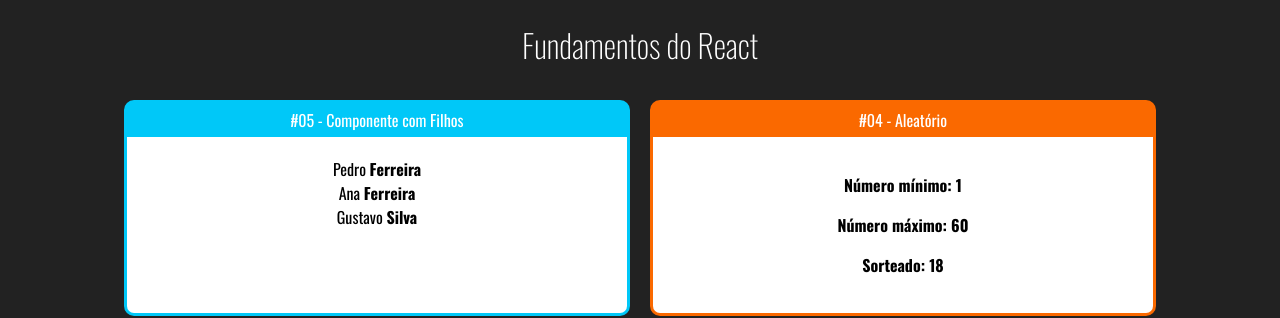
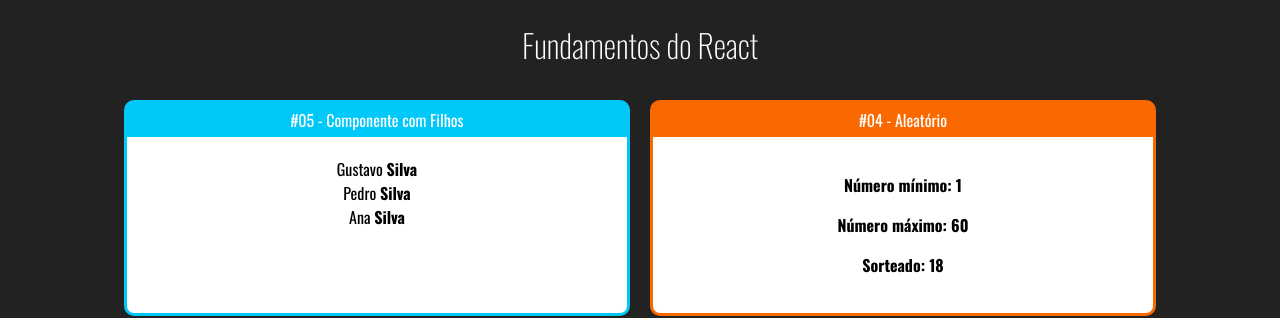
Before and after one commit to P4ul1t0s/fundamentos-react, a React (Create React App) app: page / in a window 1280 px wide. Shown: the top 318 px of the page. Built offline with nearby package versions, Linux system fonts and the light colour scheme.

Commit message:
Componente com Filho II

```diff
--- a/src/App.jsx
+++ b/src/App.jsx
@@ -6,6 +6,7 @@
 import Random from './components/basics/Random'
 import Card from './components/layout/Card'
 import Famila from './components/basics/Famila'
+import FamiliaMembro from './components/basics/FamiliaMembro'
 import './index.css'
 
 export default () => (
@@ -13,7 +14,11 @@
         <h1>Fundamentos do React</h1>
         <div className="Cards">
             <Card titulo="#05 - Componente com Filhos" color="#00C8F8">
-                <Famila sobrenome="Ferreira"/>
+                <Famila sobrenome="Silva">
+                    <FamiliaMembro nome="Gustavo"/>
+                    <FamiliaMembro nome="Pedro"/>
+                    <FamiliaMembro nome="Ana"/>
+                </Famila>
             </Card>
 
             <Card titulo="#04 - Aleatório" color="#FA6900">
--- a/src/components/basics/Famila.jsx
+++ b/src/components/basics/Famila.jsx
@@ -1,12 +1,14 @@
-import React from 'react'
-import FamiliaMembro from './FamilaMembro'
+import React, {cloneElement, Children} from 'react'
+import FamiliaMembro from './FamiliaMembro'
 
 export default (props) => {
     return (
         <div>
-            <FamiliaMembro nome="Pedro" sobrenome={props.sobrenome}/>
-            <FamiliaMembro nome="Ana" {...props}/> {/* //* Operador Spread, passa todos os atributos de um objeto */}
-            <FamiliaMembro nome="Gustavo" sobrenome="Silva"/>
+            {
+                props.children.map((child, i) => {
+                    return cloneElement(child, {...props, key: i})
+                })
+            }
         </div>
     )
 }
```
Also changed, not shown: src/components/basics/FamiliaMembro.jsx (renamed from src/components/basics/FamilaMembro.jsx).
